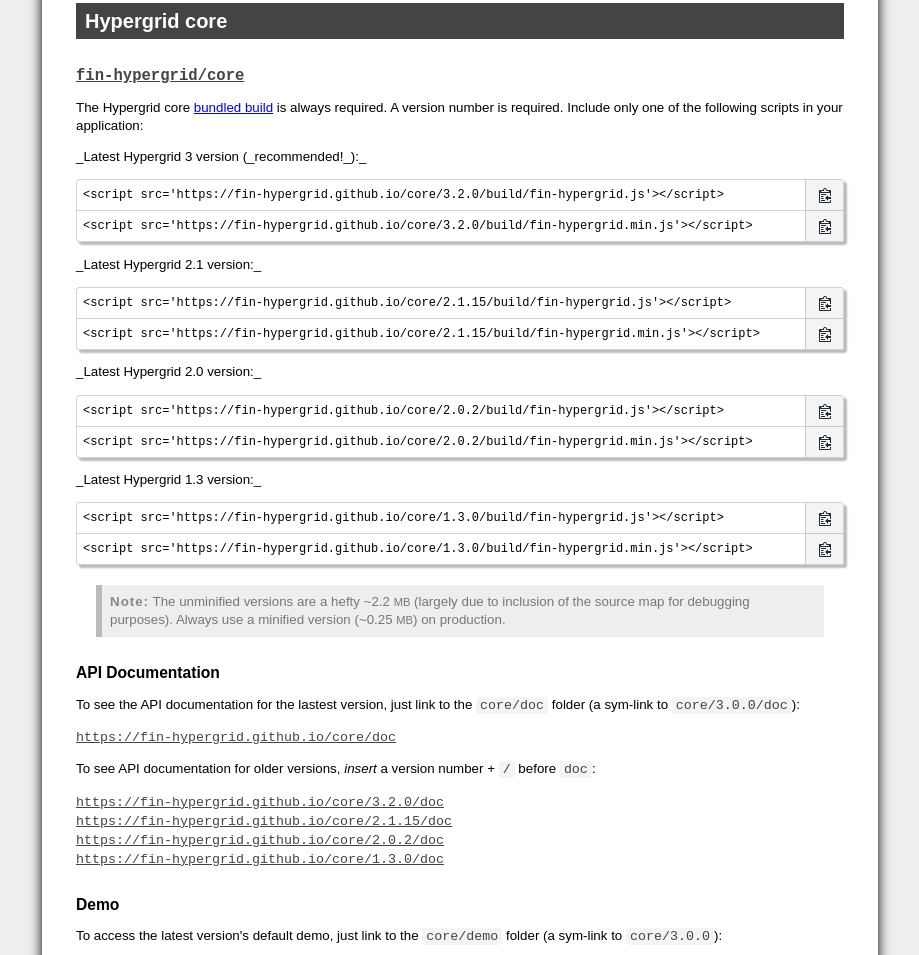
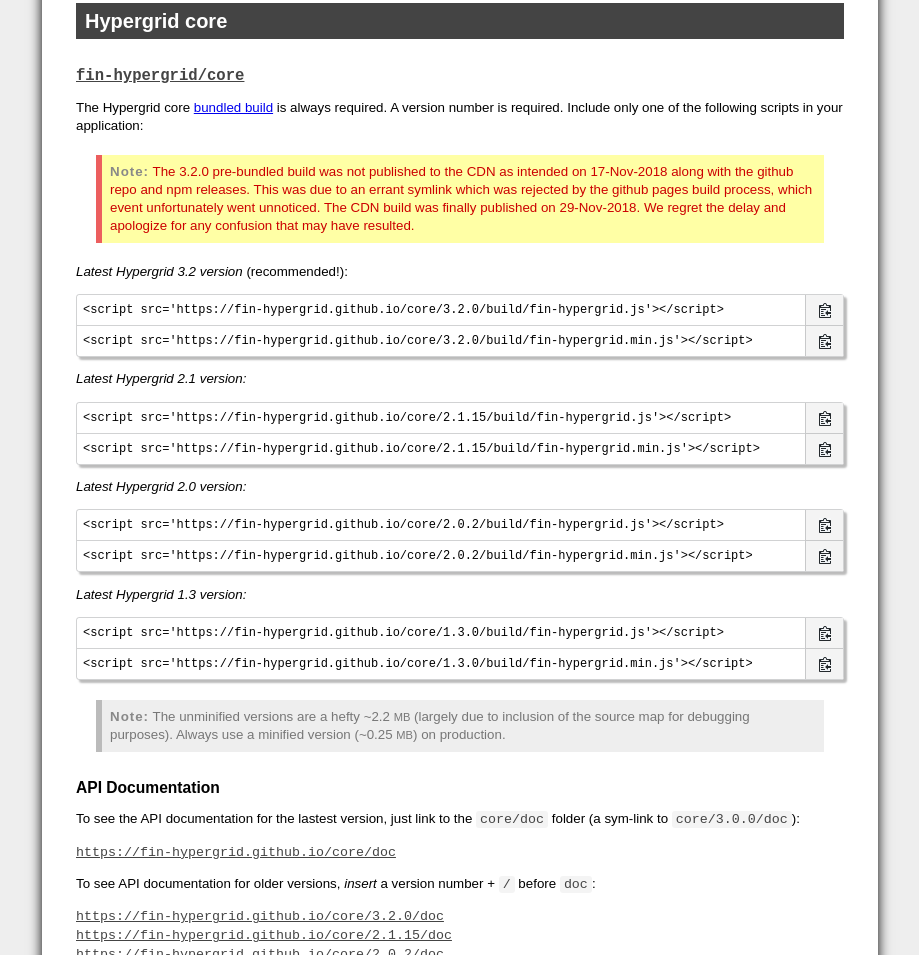
Before and after one commit to fin-hypergrid/fin-hypergrid.github.io, a plain HTML site: page index.html in a window 1280 px wide. Shown: the part 3722-4677 px from the top of the page, without its empty margins (180-1099 px from the left). Drawn offline with Linux system fonts and the light colour scheme.

Commit message:
3.2.0 build failure regret notice

```diff
--- a/index.html
+++ b/index.html
@@ -238,7 +238,13 @@
       is always required. A version number is required. Include only one of the following scripts in your application:
     </p>
 
-    _Latest Hypergrid 3 version (_recommended!_):_
+  <blockquote style="border-left-color:#ec5e5e; color:#c00; background-color:#ffffa5">
+    The 3.2.0 pre-bundled build was not published to the CDN as intended on 17-Nov-2018 along with the github repo and npm releases.
+    This was due to an errant symlink which was rejected by the github pages build process, which event unfortunately went unnoticed.
+    The CDN build was finally published on 29-Nov-2018. We regret the delay and apologize for any confusion that may have resulted.
+  </blockquote>
+
+    <i>Latest Hypergrid 3.2 version</i> (recommended!):
     <table><tr>
       <td><input type="text" readonly value="&lt;script src='https://fin-hypergrid.github.io/core/3.2.0/build/fin-hypergrid.js'>&lt;/script>"></td>
       <td><img src="copy.png"></td>
@@ -247,7 +253,7 @@
       <td><img src="copy.png"></td>
     </tr></table>
 
-    _Latest Hypergrid 2.1 version:_
+    <i>Latest Hypergrid 2.1 version:</i>
     <table><tr>
       <td><input type="text" readonly value="&lt;script src='https://fin-hypergrid.github.io/core/2.1.15/build/fin-hypergrid.js'>&lt;/script>"></td>
       <td><img src="copy.png"></td>
@@ -256,7 +262,7 @@
       <td><img src="copy.png"></td>
     </tr></table>
 
-    _Latest Hypergrid 2.0 version:_
+    <i>Latest Hypergrid 2.0 version:</i>
     <table><tr>
       <td><input type="text" readonly value="&lt;script src='https://fin-hypergrid.github.io/core/2.0.2/build/fin-hypergrid.js'>&lt;/script>"></td>
       <td><img src="copy.png"></td>
@@ -265,7 +271,7 @@
       <td><img src="copy.png"></td>
     </tr></table>
 
-    _Latest Hypergrid 1.3 version:_
+    <i>Latest Hypergrid 1.3 version:</i>
     <table><tr>
       <td><input type="text" readonly value="&lt;script src='https://fin-hypergrid.github.io/core/1.3.0/build/fin-hypergrid.js'>&lt;/script>"></td>
       <td><img src="copy.png"></td>
```
